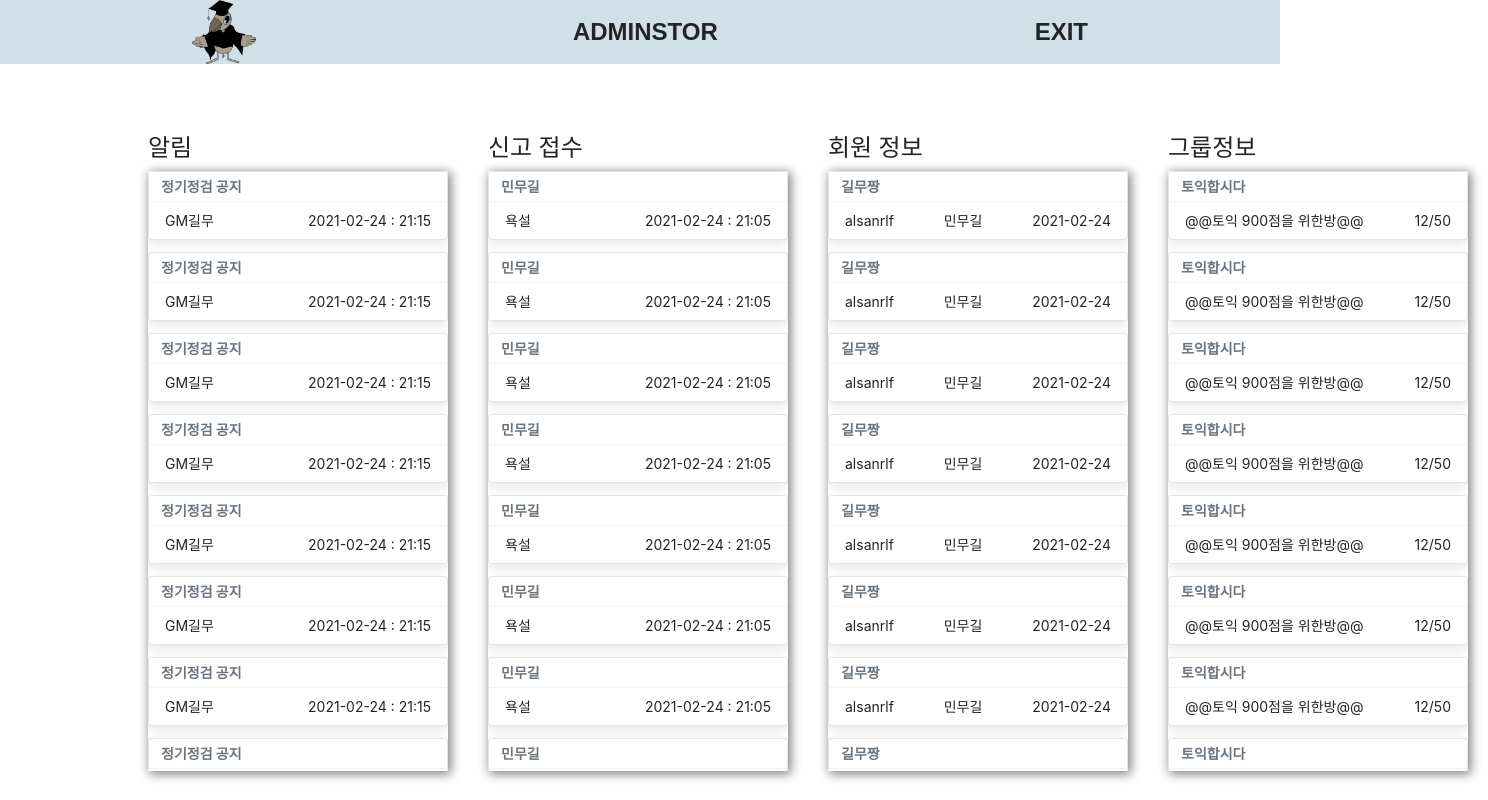
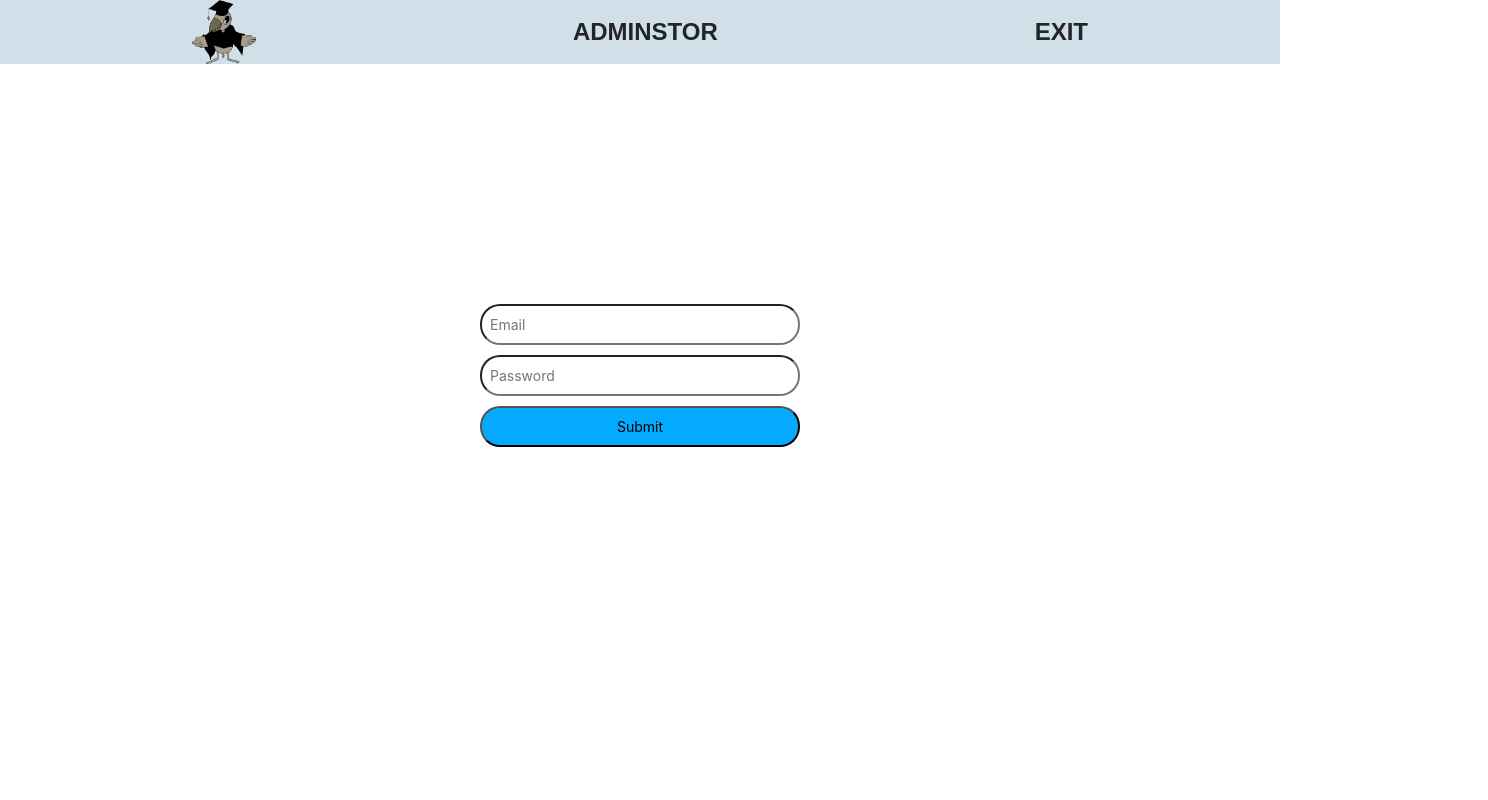
Before and after one commit to junhodo/UntactSchool, a React (Create React App) app in the folder FE/admin/: page / in a window 1280 px wide. Shown: the whole page, 1488 px wide, since content can reach past the window. Built offline with nearby package versions, Linux system fonts and the light colour scheme.

Commit message:
[ADD] 로그인 페이지 퍼블리싱

```diff
--- a/FE/admin/src/App.js
+++ b/FE/admin/src/App.js
@@ -1,20 +1,22 @@
 import React from 'react';
+// import Notification from './component/Notification';
+// import Report from './component/Report';
+// import PersonInfo from './component/PersonInfo';
+// import GroupInfo from './component/GroupInfo';
 import Header from './component/Header';
-import Notification from './component/Notification';
-import Report from './component/Report';
-import PersonInfo from './component/PersonInfo';
-import GroupInfo from './component/GroupInfo';
+import Login from './component/Login';
 import './App.css';
 
 function App() {
   return (
     <div className="App">
       <Header />
+      <Login />
       <div className="Content">
-        <Notification />
+        {/* <Notification />
         <Report />
         <PersonInfo />
-        <GroupInfo />
+        <GroupInfo /> */}
       </div>
     </div>
   );
--- /dev/null
+++ b/FE/admin/src/component/Login.js
@@ -0,0 +1,30 @@
+import React from 'react';
+import '../css/Login.css';
+
+const Login = () => {
+  return (
+    <div className="loginFormBox">
+      <form className="loginForm">
+        <input
+          name="email"
+          type="email"
+          placeholder="Email"
+          required
+          className="authInput"
+        />
+
+        <input
+          name="password"
+          type="password"
+          placeholder="Password"
+          required
+          className="authInput"
+        />
+
+        <input className="authInput authSubmit" type="submit" />
+      </form>
+    </div>
+  );
+};
+
+export default Login;
--- /dev/null
+++ b/FE/admin/src/css/Login.css
@@ -0,0 +1,40 @@
+.loginFormBox {
+  width: 100%;
+  margin-top: 30vh;
+  display: flex;
+  justify-content: center;
+}
+
+.loginForm {
+  width: 100%;
+  max-width: 320px;
+  display: flex;
+  flex-direction: column;
+}
+
+.formInput {
+  width: 100%;
+  padding: 10px 20px;
+  border-radius: 20px;
+  border: 1px solid black;
+  text-align: center;
+  background-color: white;
+  color: black;
+}
+
+.authInput {
+  max-width: 320px;
+  width: 100%;
+  padding: 8px;
+  border-radius: 20px;
+  background-color: rgba(255, 255, 255, 1);
+  margin-bottom: 10px;
+  font-size: 14px;
+  color: black;
+}
+
+.authSubmit {
+  text-align: center;
+  background: #04aaff;
+  cursor: pointer;
+}
```
